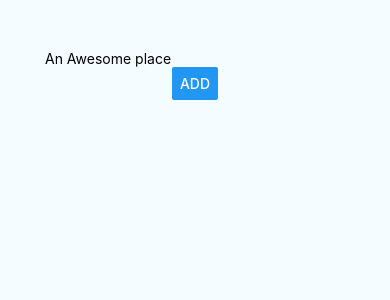
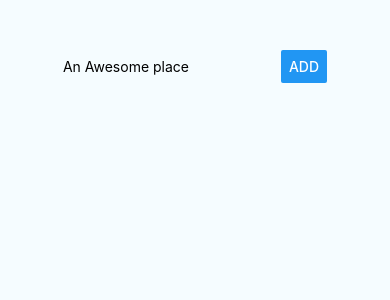
Before and after one commit to FernandoFigueroa0710/awesome-places, a React Native app: screen / in a window 390 px wide. Shown: the top 300 px of the page. Built offline with nearby package versions, Linux system fonts and the light colour scheme.

Commit message:
added input line, button, and styling container

```diff
--- a/App.js
+++ b/App.js
@@ -29,13 +29,15 @@ export default class App extends Component<Props> {
   render() {
     return (
       <View style={styles.container}>
+        <View style={styles.inputContainer}>
           <TextInput
           style={styles.textInput}
           placeholder= "An Awesome place"
           value={this.state.placeName}
           onChangeText={this.placeNameChangeHandler}
             />
-         <Button title="Add"/>
+            <Button title="Add" style={styles.button}/>
+          </View>
       </View>
     );
   }
@@ -47,19 +49,17 @@ const styles = StyleSheet.create({
     padding: 50,
     justifyContent: 'flex-start',
     alignItems: 'center',
-    backgroundColor: '#F5FCFF',
+    backgroundColor: '#F5FCFF'
   },
-  welcome: {
-    fontSize: 20,
-    textAlign: 'center',
-    margin: 10,
-  },
-  instructions: {
-    textAlign: 'center',
-    color: '#333333',
-    marginBottom: 5,
+  inputContainer: {
+    flexDirection: 'row',
+    justifyContent: 'space-between',
+    alignItems: 'center'
   },
   textInput :{
-    width: 300,
+    width: "70%"
+  },
+  button: {
+    width: "30%"
   }
 });
```
Lines whose indentation alone changed are shown as unchanged.
